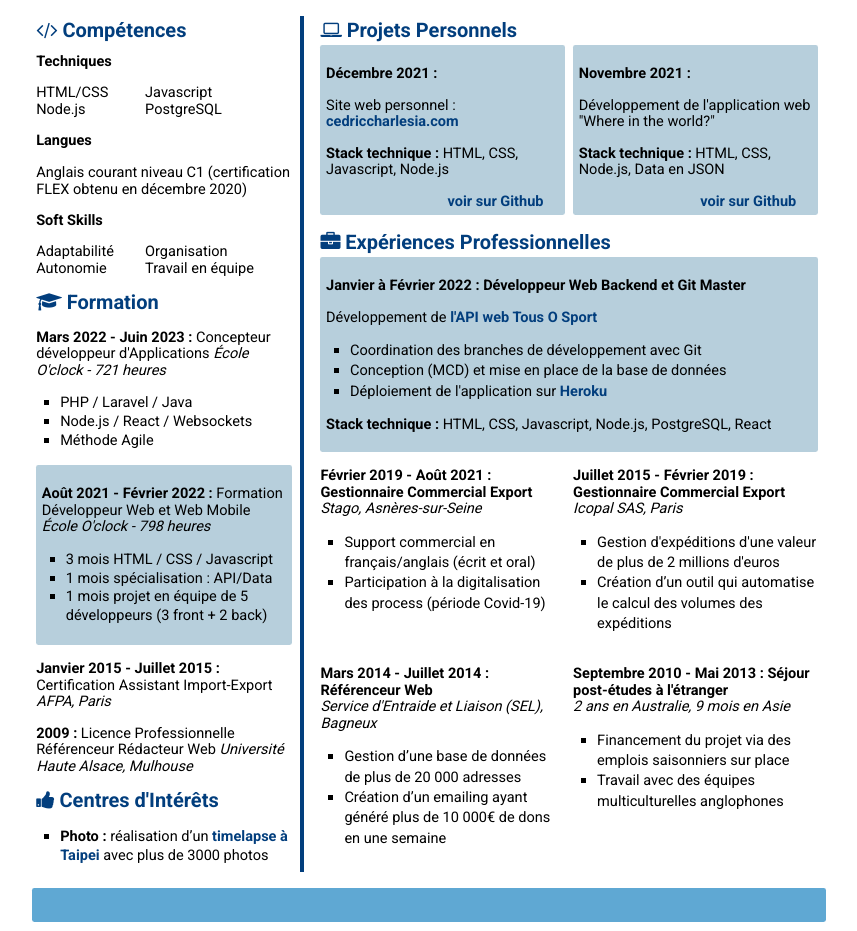
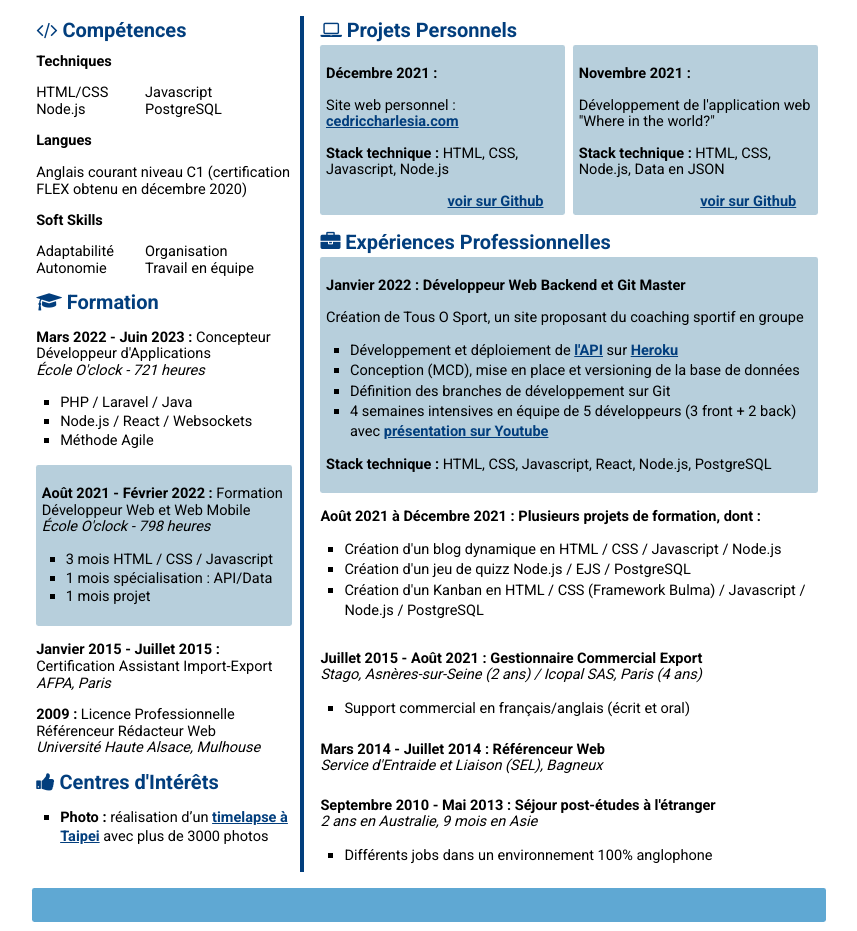
Before and after one commit to cedric-charlesia/my-resume, a plain HTML site: page index.html in a window 1280 px wide. Shown: the part 210-1141 px from the top of the page, without its empty margins (211-1068 px from the left). Drawn offline with Linux system fonts and the light colour scheme.

Commit message:
Resume experiences sections update

```diff
--- a/css/style.css
+++ b/css/style.css
@@ -32,6 +32,7 @@ body {
 }
 .italic {
   font-style: italic;
+  display: block;
 }
 ul {
   list-style: none;
@@ -120,6 +121,9 @@ ul {
   text-decoration: none;
   color: var(--text-color);
 }
+.link_underline {
+  text-decoration: underline;
+}
 
 /* Main section */
 .main {
@@ -171,7 +175,7 @@ ul {
 .favorites a:hover,
 .favorites a:active,
 .favorites a:visited {
-  text-decoration: none;
+  /* text-decoration: none; */
   color: var(--darkblue-color);
 }
 
@@ -193,7 +197,7 @@ ul {
   border-radius: 0.15rem;
 }
 .project a {
-  text-decoration: none;
+  /* text-decoration: none; */
   color: var(--darkblue-color);
   font-weight: bold;
 }
@@ -211,9 +215,9 @@ ul {
 /* Past experiences */
 .past-experience {
   display: grid;
-  grid-template-columns: 1fr 1fr;
-  grid-template-rows: 1fr 1fr;
-  column-gap: 0.5rem;
+  grid-template-columns: 1fr;
+  grid-template-rows: 1fr;
+  row-gap: 0.5rem;
 }
 .past-experience ul {
   list-style: square;
--- a/index.html
+++ b/index.html
@@ -30,9 +30,9 @@
         <ul class="contact_links">
           <li><i class="fa fa-phone fa-2x darkblue"></i><a href="tel:+33640891924">06 40 89 19 24</a></li>
           <li><i class="fa fa-envelope-o fa-2x darkblue"></i><a href="mailto:ccharlesia@gmail.com">ccharlesia@gmail.com</a></li>
-          <li><i class="fa fa-github fa-2x darkblue" ></i><a href="https://github.com/cedric-charlesia" target="blank">cedric-charlesia</a></li>
-          <li><i class="fa fa-linkedin fa-2x darkblue"></i><a href="https://www.linkedin.com/in/cedric-charlesia/" target="blank">cedric-charlesia</a></li>
-          <li><i class="fa fa-desktop fa-2x darkblue"></i><a href="https://cedriccharlesia.com/" target="blank">cedriccharlesia.com</a></li>
+          <li class="link_underline"><i class="fa fa-github fa-2x darkblue" ></i><a href="https://github.com/cedric-charlesia" target="blank">cedric-charlesia</a></li>
+          <li class="link_underline"><i class="fa fa-linkedin fa-2x darkblue"></i><a href="https://www.linkedin.com/in/cedric-charlesia/" target="blank">cedric-charlesia</a></li>
+          <li class="link_underline"><i class="fa fa-desktop fa-2x darkblue"></i><a href="https://cedriccharlesia.com/" target="blank">cedriccharlesia.com</a></li>
         </ul>
       </div>
 
@@ -70,7 +70,7 @@
         </div>
 
         <h3><i class="fa fa-graduation-cap darkblue"></i>Formation</h3>
-        <p><span class="bold">Mars 2022 - Juin 2023 :</span> Concepteur d&eacute;veloppeur d'Applications
+        <p><span class="bold">Mars 2022 - Juin 2023 :</span> Concepteur D&eacute;veloppeur d'Applications
           <span class="italic">&Eacute;cole O'clock - 721 heures</span>
           <ul class="new_skills">
             <li>PHP / Laravel / Java</li>
@@ -84,7 +84,7 @@
             <ul>
               <li>3 mois HTML / CSS / Javascript</li>
               <li>1 mois sp&eacute;cialisation : API/Data</li>
-              <li>1 mois projet en &eacute;quipe de 5 d&eacute;veloppeurs (3 front + 2 back)</li>
+              <li>1 mois projet</li>
             </ul>
           </p>
         </div>
@@ -123,47 +123,43 @@
 
         <h3><i class="fa fa-briefcase darkblue"></i>Exp&eacute;riences Professionnelles</h3>
         <article class="experience project">
-          <p><span class="bold">Janvier &agrave; F&eacute;vrier 2022 : D&eacute;veloppeur Web Backend et Git Master</span></p>
-          D&eacute;veloppement de <a href="https://github.com/cedric-charlesia/Tous-O-Sport-API" target="blank">l'API web Tous O Sport</a>
+          <p><span class="bold">Janvier 2022 : D&eacute;veloppeur Web Backend et Git Master</span></p>
+          Cr&eacute;ation de Tous O Sport, un site proposant du coaching sportif en groupe
           <ul class="experience-list">
-            <li>Coordination des branches de d&eacute;veloppement avec Git</li>
-            <li>Conception (MCD) et mise en place de la base de donn&eacute;es</li>
-            <li>D&eacute;ploiement de l'application sur <a href="https://tous-o-sport-api.herokuapp.com/docs/" target="blank">Heroku</a></li>
+            <li>D&eacute;veloppement et d&eacute;ploiement de <a href="https://github.com/cedric-charlesia/Tous-O-Sport-API" target="blank">l'API</a> sur <a href="https://tous-o-sport-api.herokuapp.com/docs/" target="blank">Heroku</a></li>
+            <li>Conception (MCD), mise en place et versioning de la base de donn&eacute;es</li>
+            <li>D&eacute;finition des branches de d&eacute;veloppement sur Git</li>
+            <li>4 semaines intensives en &eacute;quipe de 5 d&eacute;veloppeurs (3 front + 2 back) avec <a href="https://www.youtube.com/watch?v=RRj8BAjRi9I" target="blank">pr&eacute;sentation sur Youtube</a></li>
           </ul>
-          <p><span class="bold">Stack technique :</span> HTML, CSS, Javascript, Node.js, PostgreSQL, React</p>
+          <p><span class="bold">Stack technique :</span> HTML, CSS, Javascript, React, Node.js, PostgreSQL</p>
+        </article>
+
+        <article class="experience">
+          <p><span class="bold">Ao&ucirc;t 2021 &agrave; D&eacute;cembre 2021 : Plusieurs projets de formation, dont :</span></p>
+          <ul class="experience-list">
+            <li>Cr&eacute;ation d'un blog dynamique en HTML / CSS / Javascript / Node.js</li>
+            <li>Cr&eacute;ation d'un jeu de quizz Node.js / EJS / PostgreSQL</li>
+            <li>Cr&eacute;ation d'un Kanban en HTML / CSS (Framework Bulma) / Javascript / Node.js / PostgreSQL</li>
+          </ul>
         </article>
 
         <div class="past-experience">
           <article class="experience">
-            <p class="no-margin-bottom"><span class="bold">F&eacute;vrier 2019 - Août 2021 : Gestionnaire Commercial Export</span></p>
-            <span class="italic">Stago, Asn&egrave;res-sur-Seine</span>
+            <p class="no-margin-bottom"><span class="bold">Juillet 2015 - Août 2021 : Gestionnaire Commercial Export</span></p>
+            <span class="italic">Stago, Asn&egrave;res-sur-Seine (2 ans) / Icopal SAS, Paris (4 ans)</span>
             <ul>
               <li>Support commercial en français/anglais (&eacute;crit et oral)</li>
-              <li>Participation à la digitalisation des process (p&eacute;riode Covid-19)</li>
             </ul>
           </article>
-          <article class="experience">
-            <p class="no-margin-bottom"><span class="bold">Juillet 2015 - F&eacute;vrier 2019 : Gestionnaire Commercial Export</span></p>
-            <span class="italic">Icopal SAS, Paris</span>
-            <ul>
-              <li>Gestion d'exp&eacute;ditions d'une valeur de plus de 2 millions d'euros</li>
-              <li>Cr&eacute;ation d’un outil qui automatise le calcul des volumes des exp&eacute;ditions</li>
-            </ul>
-            </article>
             <article class="experience">
             <p class="no-margin-bottom"><span class="bold">Mars 2014 - Juillet 2014 : R&eacute;f&eacute;renceur Web</span></p>
             <span class="italic">Service d'Entraide et Liaison (SEL), Bagneux</span>
-            <ul>
-              <li>Gestion d’une base de donn&eacute;es de plus de 20 000 adresses</li>
-              <li>Cr&eacute;ation d’un emailing ayant g&eacute;n&eacute;r&eacute; plus de 10 000&euro; de dons en une semaine</li>
-            </ul>
             </article>
             <article class="experience">
             <p class="no-margin-bottom"><span class="bold">Septembre 2010 - Mai 2013 : S&eacute;jour post-&eacute;tudes à l'&eacute;tranger</span></p>
             <span class="italic">2 ans en Australie, 9 mois en Asie</span>
             <ul>
-              <li>Financement du projet via des emplois saisonniers sur place</li>
-              <li>Travail avec des &eacute;quipes multiculturelles anglophones</li>
+              <li>Diff&eacute;rents jobs dans un environnement 100% anglophone</li>
             </ul>
           </article>
         </div>
```
